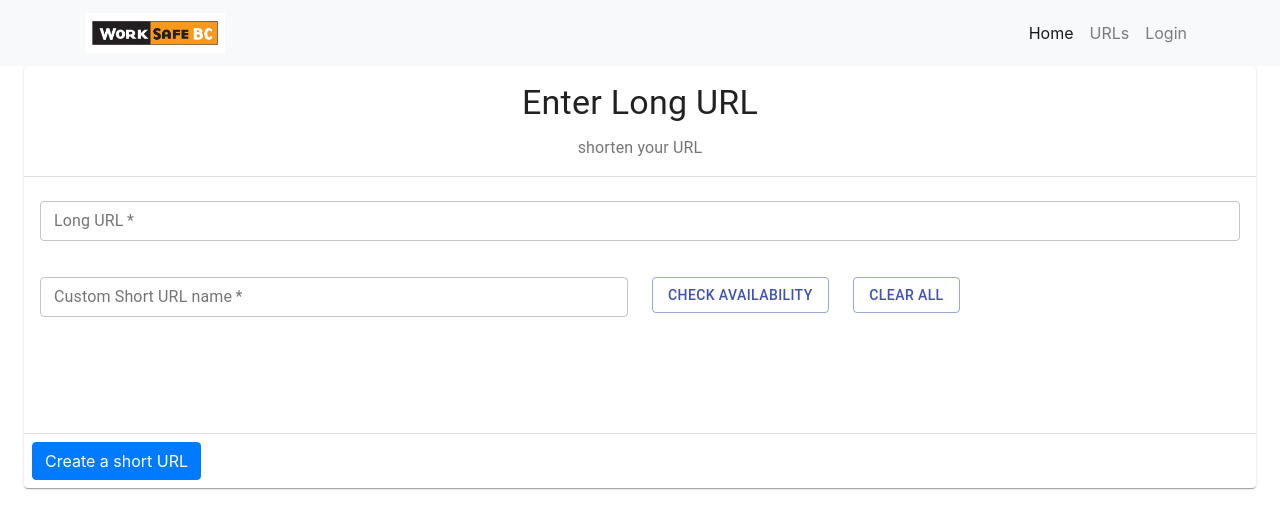
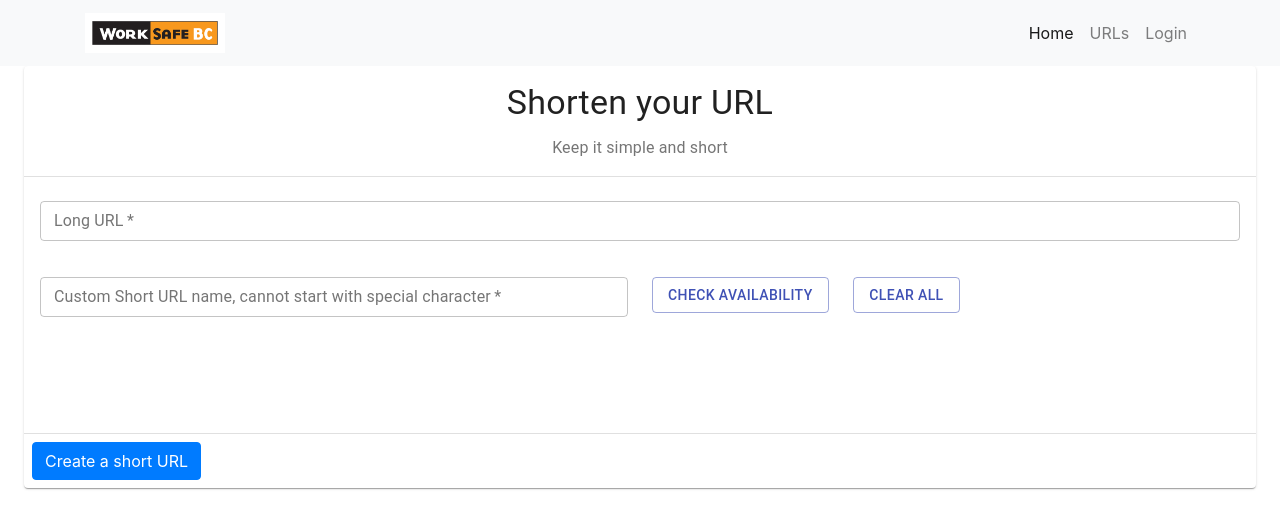
Before and after one commit to mjtoolbox/shortener-ui, a React (Create React App) app: page / in a window 1280 px wide. Shown: the top 528 px of the page. Built offline with nearby package versions, Linux system fonts and the light colour scheme.

Commit message:
Minor updates

```diff
--- a/public/index.html
+++ b/public/index.html
@@ -24,7 +24,7 @@
       work correctly both with client-side routing and a non-root public URL.
       Learn how to configure a non-root public URL by running `npm run build`.
     -->
-    <title>React App</title>
+    <title>URL Shortener</title>
   </head>
   <body>
     <noscript>You need to enable JavaScript to run this app.</noscript>
--- a/src/App.js
+++ b/src/App.js
@@ -18,11 +18,12 @@ import Login from "./Login";
 import Logout from "./Logout";
 import { useSelector } from "react-redux";
 
-function PrivateRoute({ component: Component, isLogged, ...rest }) {
+function PrivateRoute({ component: Component,  ...rest }) {
+
   return (
     <Route
       {...rest}
-      render={(props) =>isLogged===true
+      render={props =>sessionStorage.getItem('isLogged')
          ? (
           <Component {...props} />
         ) : (
@@ -84,10 +85,10 @@ function App() {
 
       <Switch>
         <Route exact path="/" component={Main} />
-        <PrivateRoute exact islogged ={isLoggedConst} path="/manage" component={ManageList} />
+        <PrivateRoute exact path="/manage" component={ManageList} />
         <Route exact path="/urls" component={ViewList} />
         <Route exact path="/edit/:urlId" component={UrlEdit} />
-        <PrivateRoute exact islogged ={isLoggedConst} path="/manage/logs/:shortUrl" component={LogList} />
+        <PrivateRoute exact path="/manage/logs/:shortUrl" component={LogList} />
         <Route exact path="/login" component={LoginPage} />
       </Switch>
     </Router>
--- a/src/AuthService.js
+++ b/src/AuthService.js
@@ -1,5 +1,5 @@
-import axios from 'axios';
-import Configuration from './Configuration';
+import axios from "axios";
+import Configuration from "./Configuration";
 
 class AuthService {
   constructor() {
@@ -10,14 +10,14 @@ class AuthService {
   // res.data contains JSON {username, password, loggedin(date type) }
   login(credentials) {
     return axios
-      .post(this.config.API_BASE_URL + '/login', credentials)
+      .post(this.config.API_BASE_URL + "/login", credentials)
       .then(res => {
         console.log(res.data);
         this.setUserProfile(res.data);
         return Promise.resolve(res);
       })
       .catch(err => {
-        console.log('Authentication failed', err);
+        console.log("Authentication failed", err);
       });
   }
 
@@ -41,10 +41,11 @@ class AuthService {
   // }
 
   setUserProfile(data) {
-    sessionStorage.setItem('userProfile', JSON.stringify(data));
+    sessionStorage.setItem("userProfile", JSON.stringify(data));
+    sessionStorage.setItem("isLogged", true);
   }
   getUserProfile() {
-    return JSON.parse(sessionStorage.getItem('userProfile'));
+    return JSON.parse(sessionStorage.getItem("userProfile"));
   }
 
   loggedIn() {
@@ -53,8 +54,8 @@ class AuthService {
   }
 
   logOut() {
-    sessionStorage.removeItem('userProfile');
-    sessionStorage.removeItem('isLogged');
+    sessionStorage.removeItem("userProfile");
+    sessionStorage.removeItem("isLogged");
     return axios.get(this.config.API_BASE_URLE_URL);
   }
 
--- a/src/components/Content.js
+++ b/src/components/Content.js
@@ -130,10 +130,10 @@ class Content extends React.Component {
           <form onSubmit={this.onSubmit}>
             <CardHeader
               style={{ textAlign: 'center' }}
-              subheader='shorten your URL'
+              subheader='Keep it simple and short'
               title={
                 <Typography weight={'bold'} variant={'h4'} gutterBottom>
-                  Enter Long URL
+                  Shorten your URL
                 </Typography>
               }
             />
@@ -155,7 +155,7 @@ class Content extends React.Component {
                   <TextField
                     fullWidth
                     required
-                    label='Custom Short URL name'
+                    label='Custom Short URL name, cannot start with special character'
                     margin='dense'
                     value={this.state.shortUrl}
                     onChange={this.onChangeShortUrl}
```
